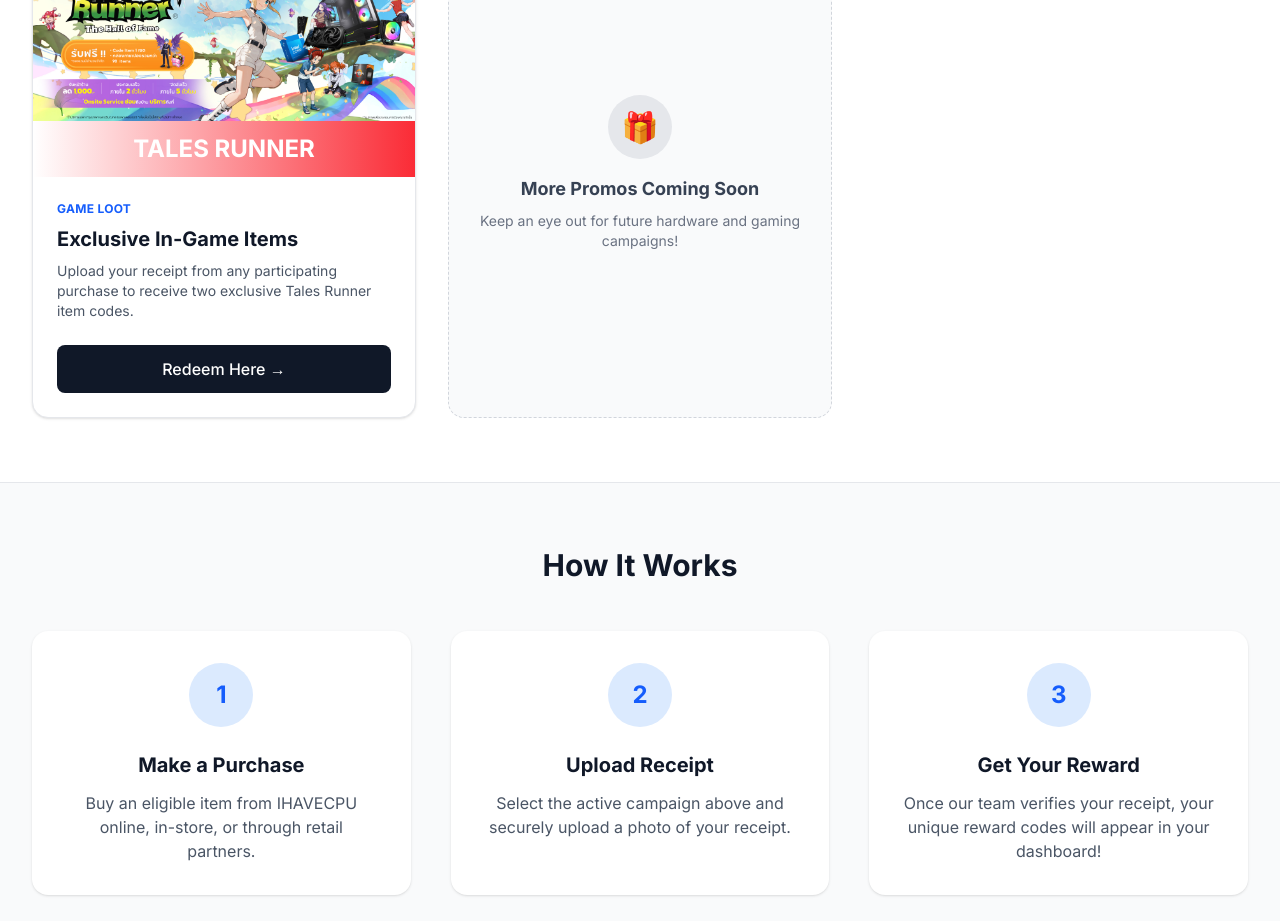
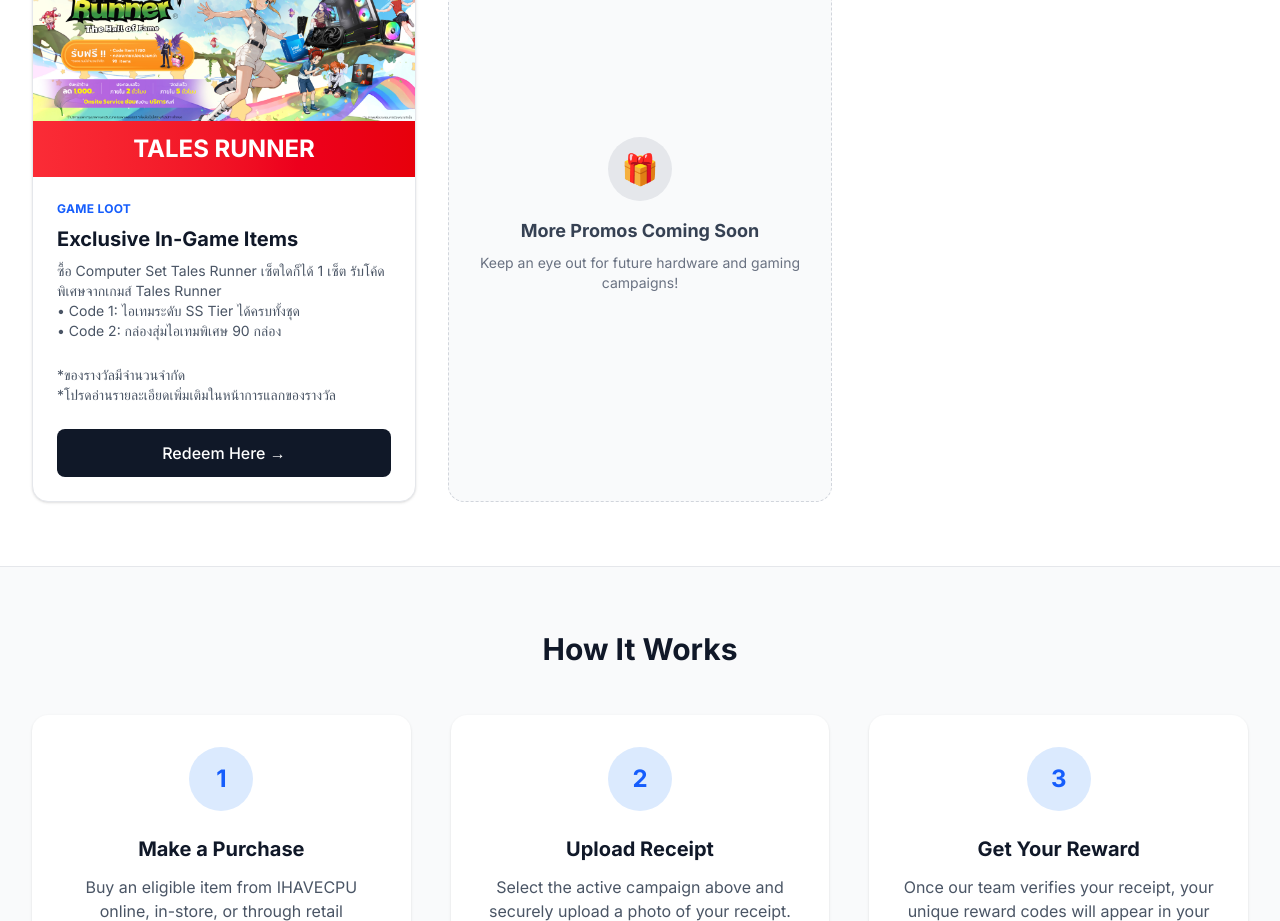
Before and after one commit to supakorni-cmyk/ihavecpu-redemption, a Next.js app: page / in a window 1280 px wide. Shown: the part 800-1721 px from the top of the page. Built offline with nearby package versions, Linux system fonts and the light colour scheme; no server answers.

Commit message:
Add Style

```diff
--- a/app/page.tsx
+++ b/app/page.tsx
@@ -60,7 +60,7 @@
             <div className="h-48 flex items-center justify-center">
               <img src="/tr-banner.jpg" />
             </div>
-            <div className="h-14 bg-gradient-to-r from-margenta-500 to-red-500 flex items-center justify-center">
+            <div className="h-14 bg-gradient-to-r from-red-500 to-red-600 flex items-center justify-center">
               <span className="text-white font-bold text-2xl">TALES RUNNER</span>
             </div>
 
@@ -68,7 +68,13 @@
               <span className="text-xs font-bold tracking-wide text-blue-600 uppercase mb-2">Game Loot</span>
               <h3 className="text-xl font-bold text-gray-900 mb-2">Exclusive In-Game Items</h3>
               <p className="text-gray-600 text-sm mb-6 flex-grow">
-                Upload your receipt from any participating purchase to receive two exclusive Tales Runner item codes.
+                ซื้อ Computer Set Tales Runner เซ็ตใดก็ได้ 1 เซ็ต รับโค้ดพิเศษจากเกมส์ Tales Runner<br />
+                • Code 1: ไอเทมระดับ SS Tier ได้ครบทั้งชุด<br />
+                • Code 2: กล่องสุ่มไอเทมพิเศษ 90 กล่อง<br />
+              </p>
+              <p className="text-gray-600 text-sm mb-6 flex-grow">
+                *ของรางวัลมีจำนวนจำกัด<br />
+                *โปรดอ่านรายละเอียดเพิ่มเติมในหน้าการแลกของรางวัล
               </p>
 
               <Link href="/tales-runner" className="block w-full text-center bg-gray-900 text-white font-medium py-3 rounded-lg hover:bg-red-600 transition-colors">
```
